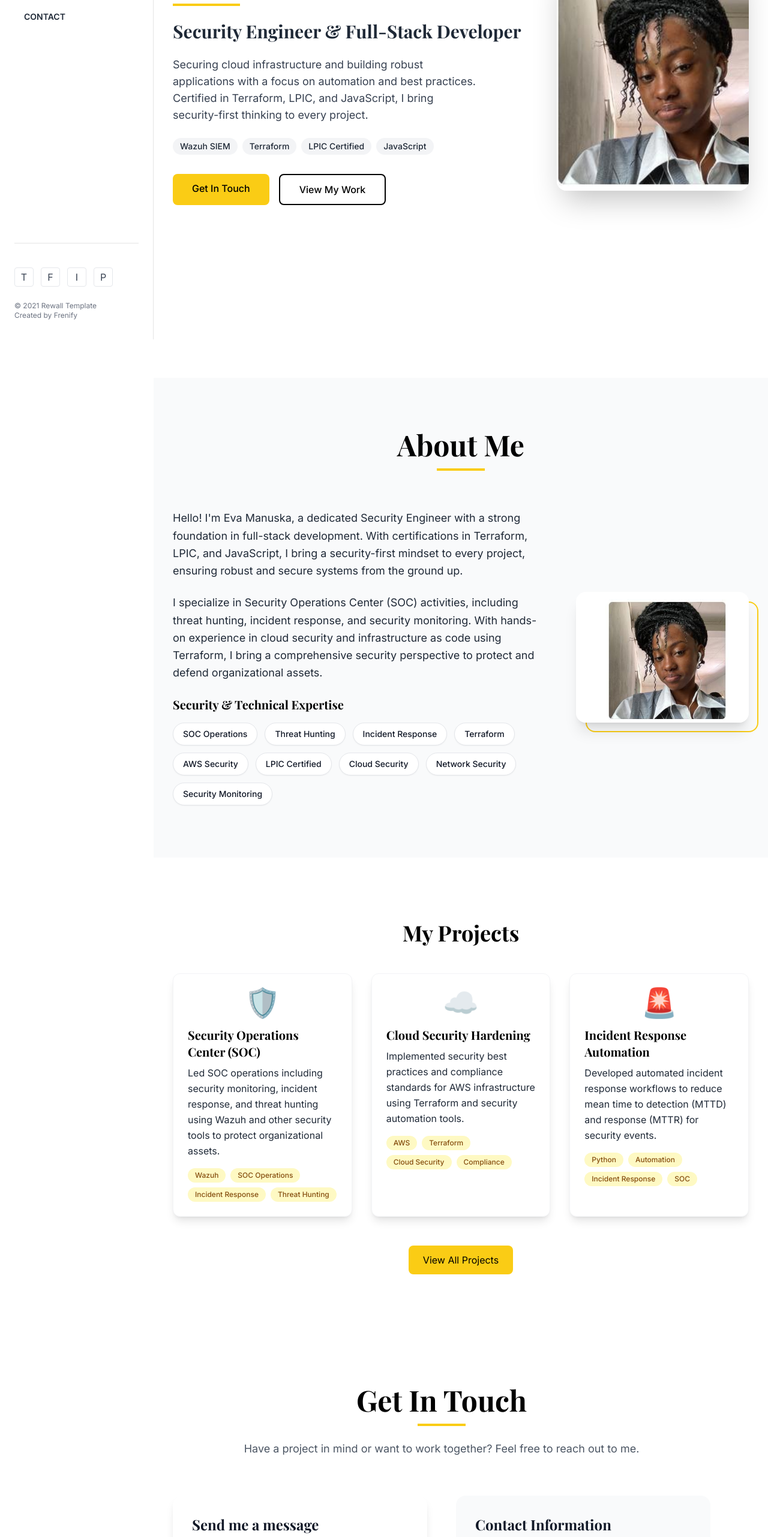
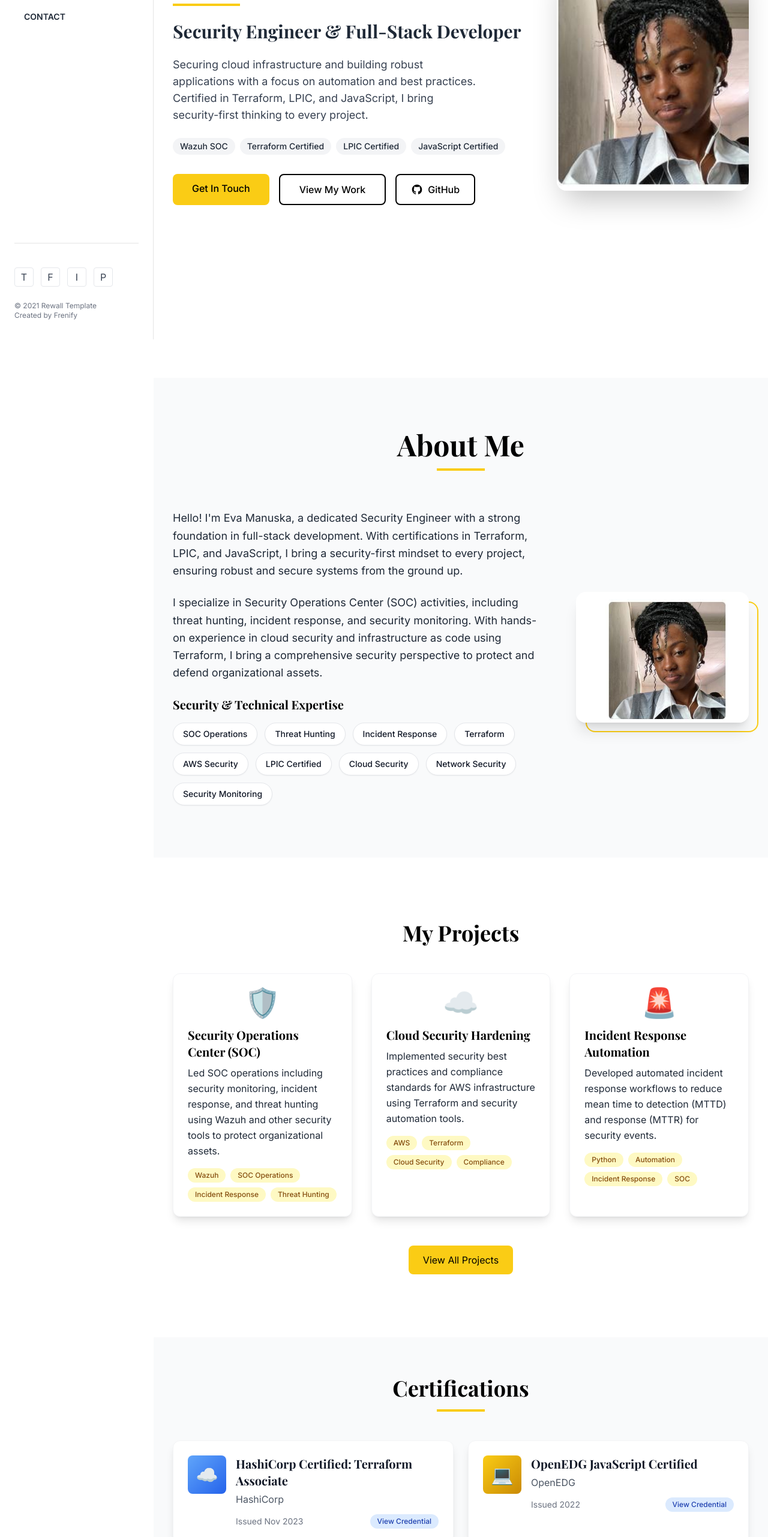
Before and after one commit to eva672/Portfolio, a Next.js app: page / in a window 1280 px wide. Shown: the part 234-2797 px from the top of the page at 60% size. Built offline with nearby package versions, Linux system fonts and the light colour scheme.

Commit message:
fix :added certifications

```diff
--- /dev/null
+++ b/components/Certifications.js
@@ -0,0 +1,85 @@
+'use client';
+
+const certifications = [
+  {
+    title: 'HashiCorp Certified: Terraform Associate',
+    issuer: 'HashiCorp',
+    date: 'Issued Nov 2023',
+    credentialId: 'eb3b75db-3942-4d78-ac61-564b3e1d66ae',
+    link: 'https://www.credly.com/badges/eb3b75db-3942-4d78-ac61-564b3e1d66ae',
+    icon: '☁️',
+    color: 'from-blue-400 to-blue-600'
+  },
+  {
+    title: 'OpenEDG JavaScript Certified',
+    issuer: 'OpenEDG',
+    date: 'Issued 2022',
+    credentialId: 'jGnK.dqX4.CRvs',
+    link: 'https://verify.openedg.org/?id=jGnK.dqX4.CRvs',
+    icon: '💻',
+    color: 'from-yellow-400 to-yellow-600'
+  },
+  {
+    title: 'LPIC-1: Linux Administrator',
+    issuer: 'Linux Professional Institute',
+    date: 'Issued 2021',
+    credentialId: 'LPI000637819',
+    link: 'https://cs.lpi.org/caf/Xamman/certification/verify/LPI000637819/rad652md8l',
+    icon: '🐧',
+    color: 'from-green-400 to-green-600'
+  }
+];
+
+export default function Certifications() {
+  return (
+    <section id="certifications" className="w-full py-16 bg-gray-50">
+      <div className="max-w-6xl mx-auto px-8">
+        <h2 className="text-4xl font-bold text-black mb-12 text-center">
+          Certifications
+          <div className="w-20 h-1 bg-yellow-400 mx-auto mt-4"></div>
+        </h2>
+
+        <div className="grid md:grid-cols-2 gap-6">
+          {certifications.map((cert, index) => (
+            <a
+              key={index}
+              href={cert.link}
+              target="_blank"
+              rel="noopener noreferrer"
+              className="group block bg-white rounded-xl shadow-lg overflow-hidden border border-gray-100 hover:shadow-xl transition-all duration-300 transform hover:-translate-y-1"
+            >
+              <div className="p-6">
+                <div className="flex items-start">
+                  <div className={`flex-shrink-0 w-16 h-16 rounded-lg bg-gradient-to-br ${cert.color} flex items-center justify-center text-3xl mr-4`}>
+                    {cert.icon}
+                  </div>
+                  <div className="flex-1">
+                    <h3 className="text-xl font-bold text-gray-900 group-hover:text-blue-600 transition-colors">
+                      {cert.title}
+                    </h3>
+                    <p className="text-gray-600 mt-1">{cert.issuer}</p>
+                    <div className="flex items-center justify-between mt-3">
+                      <span className="text-sm text-gray-500">{cert.date}</span>
+                      <span className="inline-flex items-center px-3 py-1 rounded-full text-xs font-medium bg-blue-100 text-blue-800">
+                        View Credential
+                      </span>
+                    </div>
+                  </div>
+                </div>
+              </div>
+            </a>
+          ))}
+        </div>
+
+        <div className="mt-12 text-center">
+          <a
+            href="#contact"
+            className="inline-flex items-center px-6 py-3 border border-transparent text-base font-medium rounded-md shadow-sm text-white bg-yellow-500 hover:bg-yellow-600 transition-colors"
+          >
+            Request Full Certification Details
+          </a>
+        </div>
+      </div>
+    </section>
+  );
+}
--- a/components/Hero.js
+++ b/components/Hero.js
@@ -22,18 +22,40 @@
           </p>
 
           <div className="flex flex-wrap gap-2 mb-8">
-            <span className="bg-gray-100 text-gray-800 text-sm font-medium px-3 py-1 rounded-full">
-              Wazuh SIEM
-            </span>
-            <span className="bg-gray-100 text-gray-800 text-sm font-medium px-3 py-1 rounded-full">
-              Terraform
-            </span>
-            <span className="bg-gray-100 text-gray-800 text-sm font-medium px-3 py-1 rounded-full">
+            <a
+              href="https://wazuh.com"
+              target="_blank"
+              rel="noopener noreferrer"
+              className="bg-gray-100 hover:bg-gray-200 text-gray-800 text-sm font-medium px-3 py-1 rounded-full transition-colors"
+            >
+              Wazuh SOC
+            </a>
+            <a
+              href="https://www.credly.com/badges/eb3b75db-3942-4d78-ac61-564b3e1d66ae"
+              target="_blank"
+              rel="noopener noreferrer"
+              className="bg-gray-100 hover:bg-gray-200 text-gray-800 text-sm font-medium px-3 py-1 rounded-full transition-colors"
+              title="HashiCorp Certified: Terraform Associate"
+            >
+              Terraform Certified
+            </a>
+            <a
+              href="https://www.lpi.org/our-certifications/certification-holder-resources"
+              target="_blank"
+              rel="noopener noreferrer"
+              className="bg-gray-100 hover:bg-gray-200 text-gray-800 text-sm font-medium px-3 py-1 rounded-full transition-colors"
+            >
               LPIC Certified
-            </span>
-            <span className="bg-gray-100 text-gray-800 text-sm font-medium px-3 py-1 rounded-full">
-              JavaScript
-            </span>
+            </a>
+            <a
+              href="https://verify.openedg.org/?id=jGnK.dqX4.CRvs"
+              target="_blank"
+              rel="noopener noreferrer"
+              className="bg-gray-100 hover:bg-gray-200 text-gray-800 text-sm font-medium px-3 py-1 rounded-full transition-colors"
+              title="OpenEDG JavaScript Certification"
+            >
+              JavaScript Certified
+            </a>
           </div>
 
           <div className="flex flex-col sm:flex-row gap-4 justify-center md:justify-start">
@@ -48,6 +70,18 @@
               className="border-2 border-black hover:bg-gray-100 text-black font-medium py-3 px-8 rounded-lg transition-colors text-center"
             >
               View My Work
+            </a>
+            <a
+              href="https://github.com/evamanuska"
+              target="_blank"
+              rel="noopener noreferrer"
+              className="flex items-center justify-center gap-2 border-2 border-black hover:bg-gray-100 text-black font-medium py-3 px-6 rounded-lg transition-colors text-center"
+              aria-label="GitHub Profile"
+            >
+              <svg className="w-5 h-5" fill="currentColor" viewBox="0 0 24 24" aria-hidden="true">
+                <path fillRule="evenodd" d="M12 2C6.477 2 2 6.484 2 12.017c0 4.425 2.865 8.18 6.839 9.504.5.092.682-.217.682-.483 0-.237-.008-.868-.013-1.703-2.782.605-3.369-1.343-3.369-1.343-.454-1.158-1.11-1.466-1.11-1.466-.908-.62.069-.608.069-.608 1.003.07 1.531 1.032 1.531 1.032.892 1.53 2.341 1.088 2.91.832.092-.647.35-1.088.636-1.338-2.22-.253-4.555-1.11-4.555-4.943 0-1.091.39-1.984 1.029-2.683-.103-.253-.446-1.27.098-2.647 0 0 .84-.268 2.75 1.026A9.564 9.564 0 0112 6.844c.85.004 1.705.114 2.504.336 1.909-1.294 2.747-1.027 2.747-1.027.546 1.379.202 2.398.1 2.651.64.699 1.028 1.595 1.028 2.688 0 3.848-2.339 4.695-4.566 4.943.359.309.678.919.678 1.852 0 1.336-.012 2.415-.012 2.743 0 .267.18.58.688.482A10.02 10.02 0 0022 12.017C22 6.484 17.522 2 12 2z" clipRule="evenodd" />
+              </svg>
+              GitHub
             </a>
           </div>
         </div>
--- a/pages/index.js
+++ b/pages/index.js
@@ -5,6 +5,7 @@
 import About from '../components/About';
 import Projects from '../components/Projects';
 import Contact from '../components/Contact';
+import Certifications from '../components/Certifications';
 
 export default function Home() {
   return (
@@ -30,6 +31,10 @@
           <Projects />
         </section>
 
+        <section id="certifications" className="min-h-screen flex items-center bg-gray-50">
+          <Certifications />
+        </section>
+
         <section id="contact" className="min-h-screen flex items-center bg-white">
           <Contact />
         </section>
```
